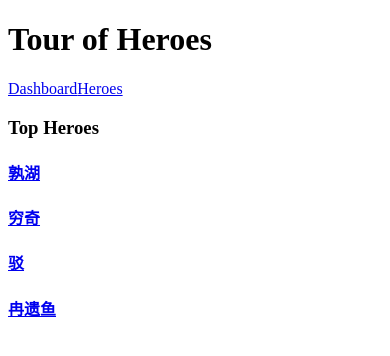
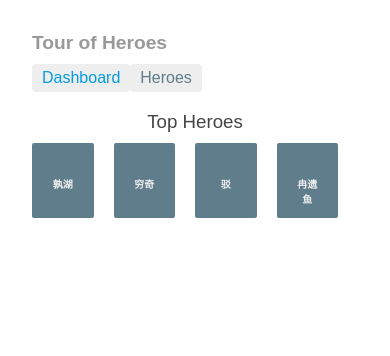
Before and after one commit to little1106/learnJs, an Angular app in the folder TypeScript/angular/angular-tour-of-heroes/: page /dashboard in a window 390 px wide. Shown: the top 356 px of the page. Built offline with nearby package versions, Linux system fonts and the light colour scheme.

Commit message:
css Style

```diff
--- /dev/null
+++ b/TypeScript/angular/angular-tour-of-heroes/src/app/app.component.css
@@ -0,0 +1,28 @@
+h1 {
+    font-size: 1.2em;
+    color: #999;
+    margin-bottom: 0;
+  }
+  h2 {
+    font-size: 2em;
+    margin-top: 0;
+    padding-top: 0;
+  }
+  nav a {
+    padding: 5px 10px;
+    text-decoration: none;
+    margin-top: 10px;
+    display: inline-block;
+    background-color: #eee;
+    border-radius: 4px;
+  }
+  nav a:visited, a:link {
+    color: #607D8B;
+  }
+  nav a:hover {
+    color: #039be5;
+    background-color: #CFD8DC;
+  }
+  nav a.active {
+    color: #039be5;
+  }
--- a/TypeScript/angular/angular-tour-of-heroes/src/app/app.component.ts
+++ b/TypeScript/angular/angular-tour-of-heroes/src/app/app.component.ts
@@ -5,11 +5,12 @@
     template: `
         <h1>{{title}}</h1>
         <nav>
-            <a routerLink="/dashboard">Dashboard</a>
-            <a routerLink="/heroes">Heroes</a>
+            <a routerLink="/dashboard" routerLinkActive='active'>Dashboard</a>
+            <a routerLink="/heroes" routerLinkActive='active'>Heroes</a>
         </nav>
         <router-outlet></router-outlet>
-    `
+    `,
+    styleUrls:['./app.component.css']
 })
 
 export class AppComponent {
--- /dev/null
+++ b/TypeScript/angular/angular-tour-of-heroes/src/app/dashboard.component.css
@@ -0,0 +1,65 @@
+[class*='col-'] {
+    float: left;
+    padding-right: 20px;
+    padding-bottom: 20px;
+}
+
+[class*='col-']:last {
+    padding-right: 0;
+}
+
+a {
+    text-decoration: none;
+}
+*,*::after, *:before{
+    -webkit-box-sizing: border-box;
+    -moz-box-sizing: border-box;
+    box-sizing: border-box;
+}
+h3 {
+    text-align: center;
+    margin-bottom: 0;
+}
+h4 {
+    position: relative;
+}
+.grid {
+    margin: 0;
+}
+.col-1-4{
+    width: 25%;
+}
+.module {
+    padding: 20px;
+    text-align: center;
+    color: #eee;
+    max-height: 120px;
+    min-width: 120px;
+    background-color: #607D8B;
+    border-radius: 2px;
+}
+.module:hover{
+    background-color: #eee;
+    cursor: pointer;
+    color: #607d8d;
+}
+.grid-pad {
+    padding: 10px 0;
+}
+.grid-pad > [class*='col-']:last-of-type {
+    padding-right: 20px;
+}
+@media (max-width: 600px){
+    .module {
+        font-size: 10px;
+        max-height: 75px;
+    }
+}
+@media (max-width:1024px) {
+    .grid {
+        margin: 0;
+    }
+    .module {
+        min-width: 60px;
+    }
+}
--- a/TypeScript/angular/angular-tour-of-heroes/src/app/dashboard.component.ts
+++ b/TypeScript/angular/angular-tour-of-heroes/src/app/dashboard.component.ts
@@ -5,7 +5,8 @@
 
 @Component({
     selector: 'my-dashboard',
-    templateUrl: './dashboard.component.html'
+    templateUrl: './dashboard.component.html',
+    styleUrls: ['./dashboard.component.css']
 })
 
 export class DashboardComponent implements OnInit {
--- /dev/null
+++ b/TypeScript/angular/angular-tour-of-heroes/src/app/hero-detail.component.css
@@ -0,0 +1,34 @@
+label {
+    display: inline-block;
+    width:3em;
+    margin: .5em 0;
+    color: #607d8b;
+    font-weight: bold;
+}
+
+input {
+    height: 2em;
+    font-size: 1em;
+    padding-left: .4em;
+}
+
+button {
+    margin-top: 20px;
+    font-family: Arial, Helvetica, sans-serif;
+    background-color:  #eee;
+    border: none;
+    padding: 5px 10px;
+    border-radius: 4px;
+    cursor: pointer;
+    cursor: hand;
+}
+
+button:hover {
+    background-color: #cfd8dc;
+}
+
+button:disabled {
+    background-color: #eee;
+    color: #ccc;
+    cursor: auto;
+}
--- a/TypeScript/angular/angular-tour-of-heroes/src/app/heroes.component.css
+++ b/TypeScript/angular/angular-tour-of-heroes/src/app/heroes.component.css
@@ -51,3 +51,17 @@
     margin-right: .8em;
     border-radius: 4px 0 0 4px;
 }
+
+button {
+    font-family: Arial, Helvetica, sans-serif;
+    background-color: #eee;
+    border: none;
+    padding: 5px 10px;
+    border-radius: 4px;
+    cursor: pointer;
+    cursor: hand;
+}
+
+button:hover {
+    background-color: #cfd8dc;
+}
--- a/TypeScript/angular/angular-tour-of-heroes/src/app/heroes.component.ts
+++ b/TypeScript/angular/angular-tour-of-heroes/src/app/heroes.component.ts
@@ -1,4 +1,5 @@
 import { Component, OnInit } from '@angular/core';
+import { Router } from '@angular/router';
 
 import { Hero } from './hero';
 import { HeroService } from './hero.service';
@@ -15,7 +16,7 @@
   selectedHero: Hero;
   heroes: Hero[];
 
-  constructor(private heroService: HeroService){ };
+  constructor(private heroService: HeroService, private router: Router){ };
 
   getHeroes(): void {
     this.heroService.getHeroes().then(heroes => this.heroes = heroes);
@@ -28,4 +29,8 @@
   onSelect(hero: Hero): void {
     this.selectedHero = hero;
   };
+
+  gotoDetail(): void{
+    this.router.navigate(['./detail',this.selectedHero.id]);
+  }
 }
--- a/TypeScript/angular/angular-tour-of-heroes/src/styles.css
+++ b/TypeScript/angular/angular-tour-of-heroes/src/styles.css
@@ -1 +1,23 @@
 /* You can add global styles to this file, and also import other style files */
+/* Master Styles */
+h1 {
+    color: #369;
+    font-family: Arial, Helvetica, sans-serif;
+    font-size: 250%;
+  }
+  h2, h3 {
+    color: #444;
+    font-family: Arial, Helvetica, sans-serif;
+    font-weight: lighter;
+  }
+  body {
+    margin: 2em;
+  }
+  body, input[text], button {
+    color: #888;
+    font-family: Cambria, Georgia;
+  }
+  /* everywhere else */
+  * {
+    font-family: Arial, Helvetica, sans-serif;
+  }
```
Also changed, not shown: TypeScript/angular/angular-tour-of-heroes/src/app/hero-detail.component.ts (+4 -3 lines), TypeScript/angular/angular-tour-of-heroes/src/app/heroes.component.html (+6 -3 lines).
